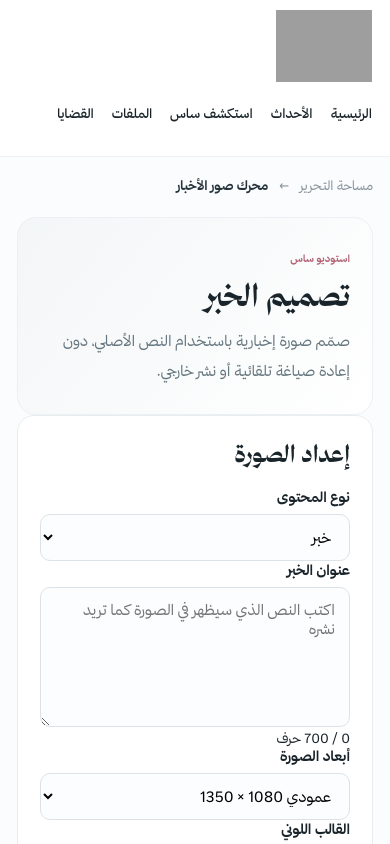
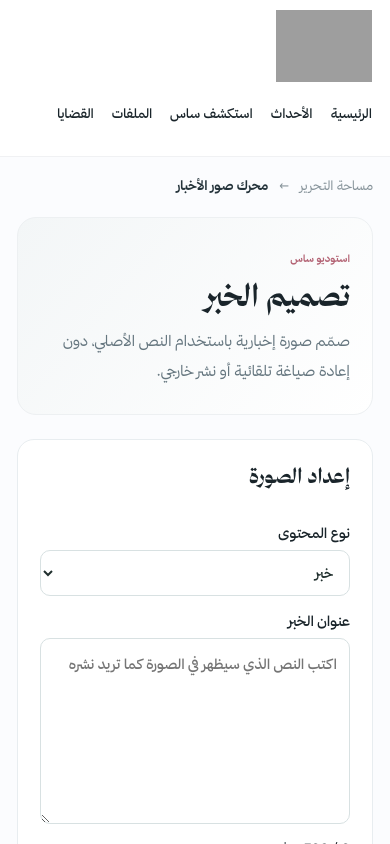
Before and after one commit to dinobahkam-wq/SAS, a Next.js app: page /studio in a window 390 px wide. Shown: the top 844 px of the page. Built offline with nearby package versions, Linux system fonts and the light colour scheme; grey boxes are pictures that could not be loaded.

Commit message:
style: responsive branded news-card editor and preview

```diff
--- a/app/styles.css
+++ b/app/styles.css
@@ -176,3 +176,6 @@ body,button,input,textarea,select{font-family:var(--font-sas-sans),Tahoma,Arial,
 @media(max-width:820px){.explorer-layout{gap:12px}.explorer-list,.explorer-detail{padding:16px}.explorer-list{max-height:310px;overflow:auto}.explorer-detail>h2{font-size:25px}}
 
 .admin-record-filter{display:flex;gap:8px;flex-wrap:wrap;margin:14px 0}.admin-record-filter input{flex:1;min-width:150px}.admin-record-filter input,.admin-record-filter select{border:1px solid #dce5e9;background:#fff;padding:10px 12px;border-radius:10px;font:inherit}
+
+/* News-card studio v1 */
+.studio-layout{display:grid;grid-template-columns:minmax(285px,355px) minmax(0,1fr);gap:24px;margin:24px 0;align-items:start}.studio-fields{display:grid;gap:16px}.studio-fields h2{font-size:21px}.studio-fields label{display:grid;gap:8px;font-weight:600;font-size:14px}.studio-fields input,.studio-fields textarea,.studio-fields select{width:100%;padding:12px;border:1px solid #d8e1e2;border-radius:10px;font:inherit;background:#fff;color:#21302e}.studio-fields textarea{resize:vertical;line-height:1.9}.studio-fields button{padding:12px 18px;border:0;border-radius:10px;background:#163f37;color:#fff;font:inherit;cursor:pointer}.studio-fields button:disabled{opacity:.5;cursor:not-allowed}.studio-note{color:#677a78;font-size:13px;line-height:1.9}.studio-preview{min-width:0}.studio-preview-header{display:flex;justify-content:space-between;align-items:center;margin-bottom:14px;color:#516a66}.studio-preview-header h2{font-size:19px}.studio-preview canvas{display:block;width:100%;max-height:680px;object-fit:contain;box-shadow:0 14px 48px #001d1822;border-radius:6px;background:#10352d}@media(max-width:920px){.studio-layout{grid-template-columns:1fr}.studio-preview canvas{max-height:650px}}
```
